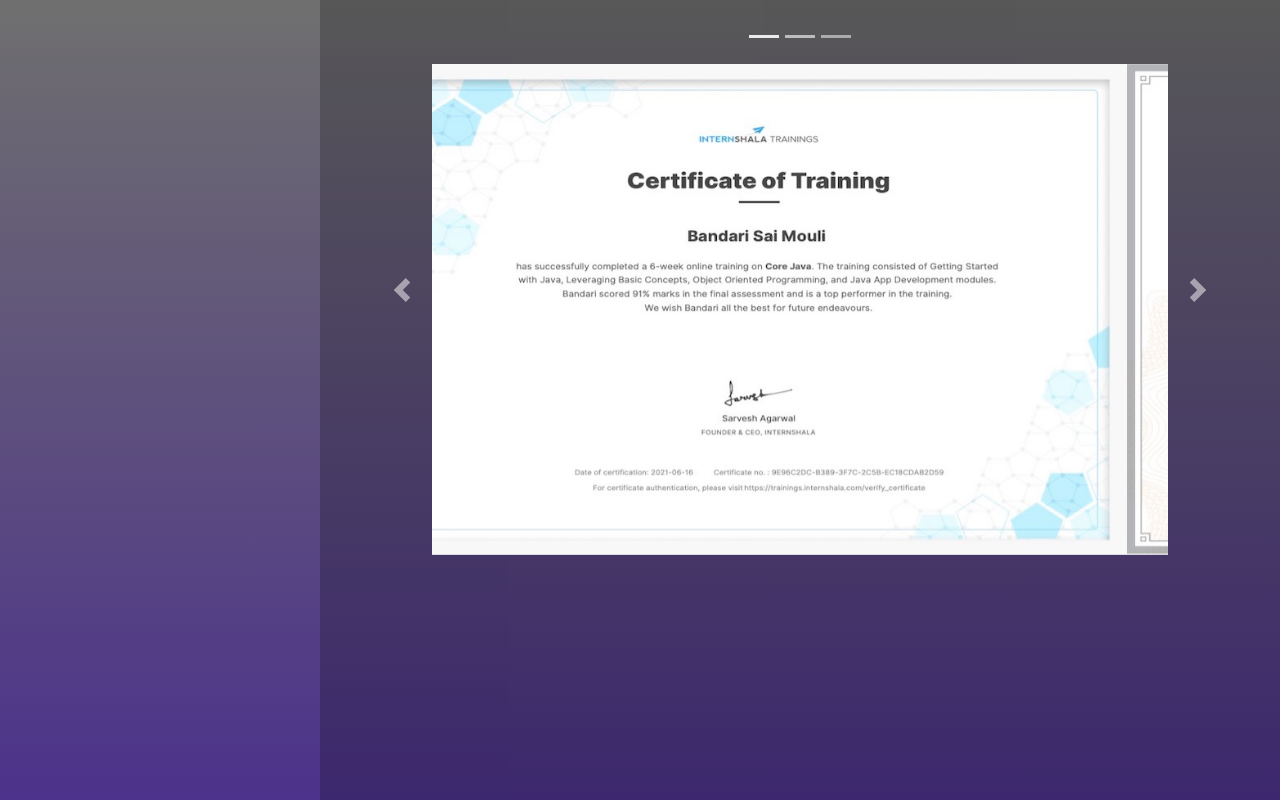
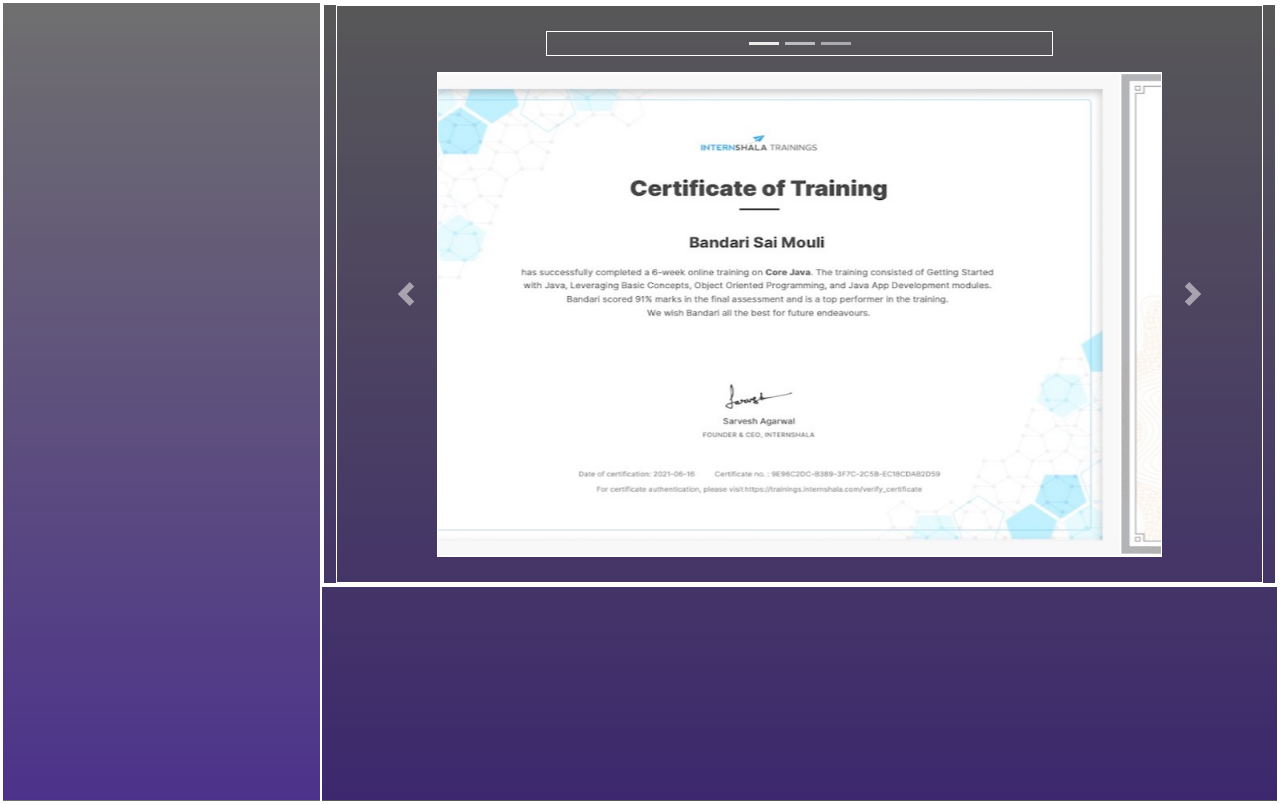
Before and after one commit to SaimouliBandari/myportfolio, a plain HTML site: page certificates.html in a window 1280 px wide. Drawn offline with nearby package versions, Linux system fonts and the light colour scheme.

Commit message:
images bugts in carousel

```diff
--- a/Css/certificates.css
+++ b/Css/certificates.css
@@ -4,9 +4,9 @@ body {
     background-attachment: fixed;
     height: 100%;
 }
-/* div{
+div{
     border: 1px white solid;
-} */
+}
 .carousel{
     padding: 25px 100px 25px;
 
--- a/certificates.html
+++ b/certificates.html
@@ -5,7 +5,7 @@
     <meta http-equiv="X-UA-Compatible" content="IE=edge">
     <meta name="viewport" content="width=device-width, initial-scale=1.0">
     <link href="https://cdn.jsdelivr.net/npm/bootstrap@5.1.3/dist/css/bootstrap.min.css" rel="stylesheet" integrity="sha384-1BmE4kWBq78iYhFldvKuhfTAU6auU8tT94WrHftjDbrCEXSU1oBoqyl2QvZ6jIW3" crossorigin="anonymous">
-    <link rel="stylesheet" href="/Css/certificates.css">
+    <link rel="stylesheet" href="Css/certificates.css">
     <title>Document</title>
 </head>
 <body>
```
